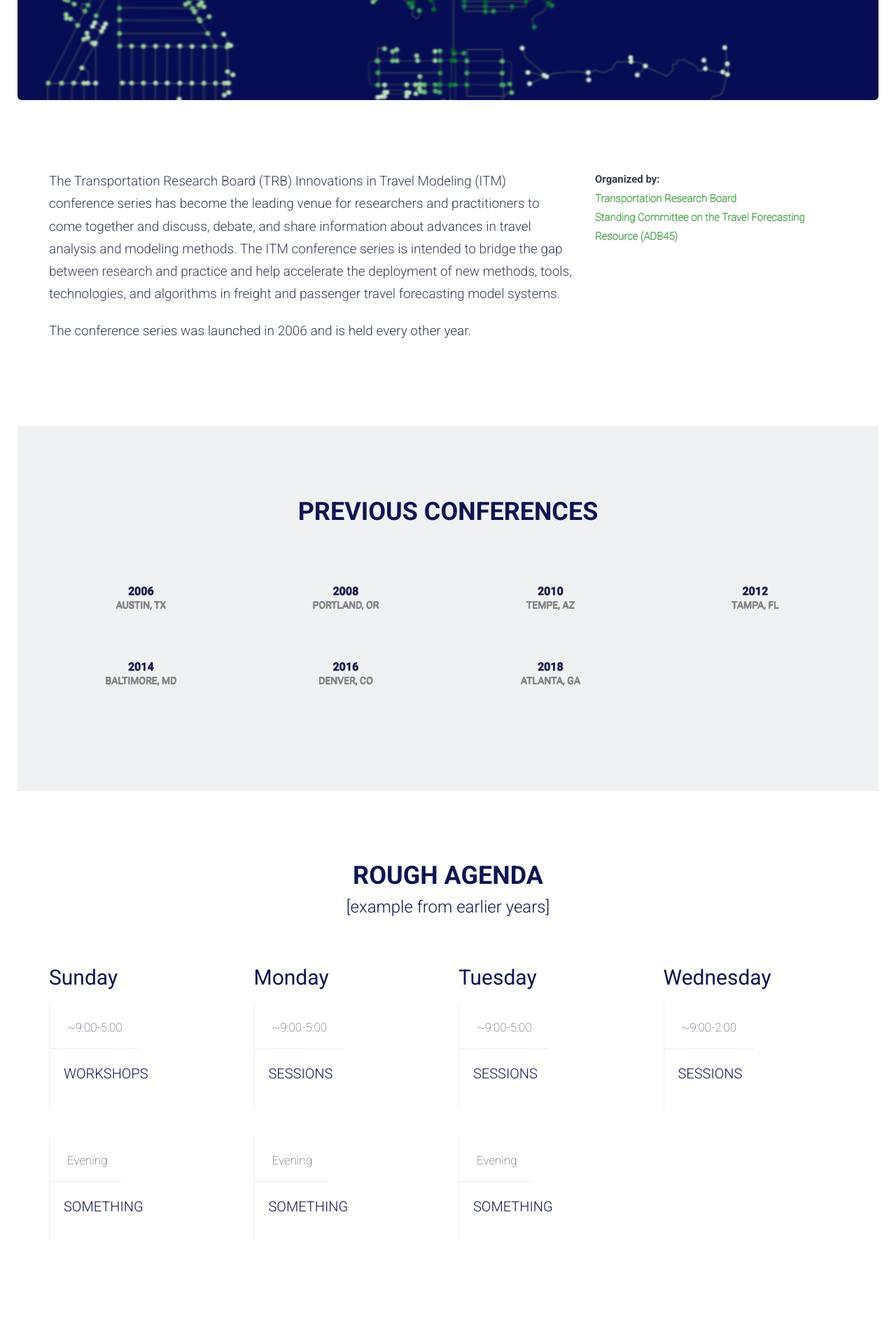
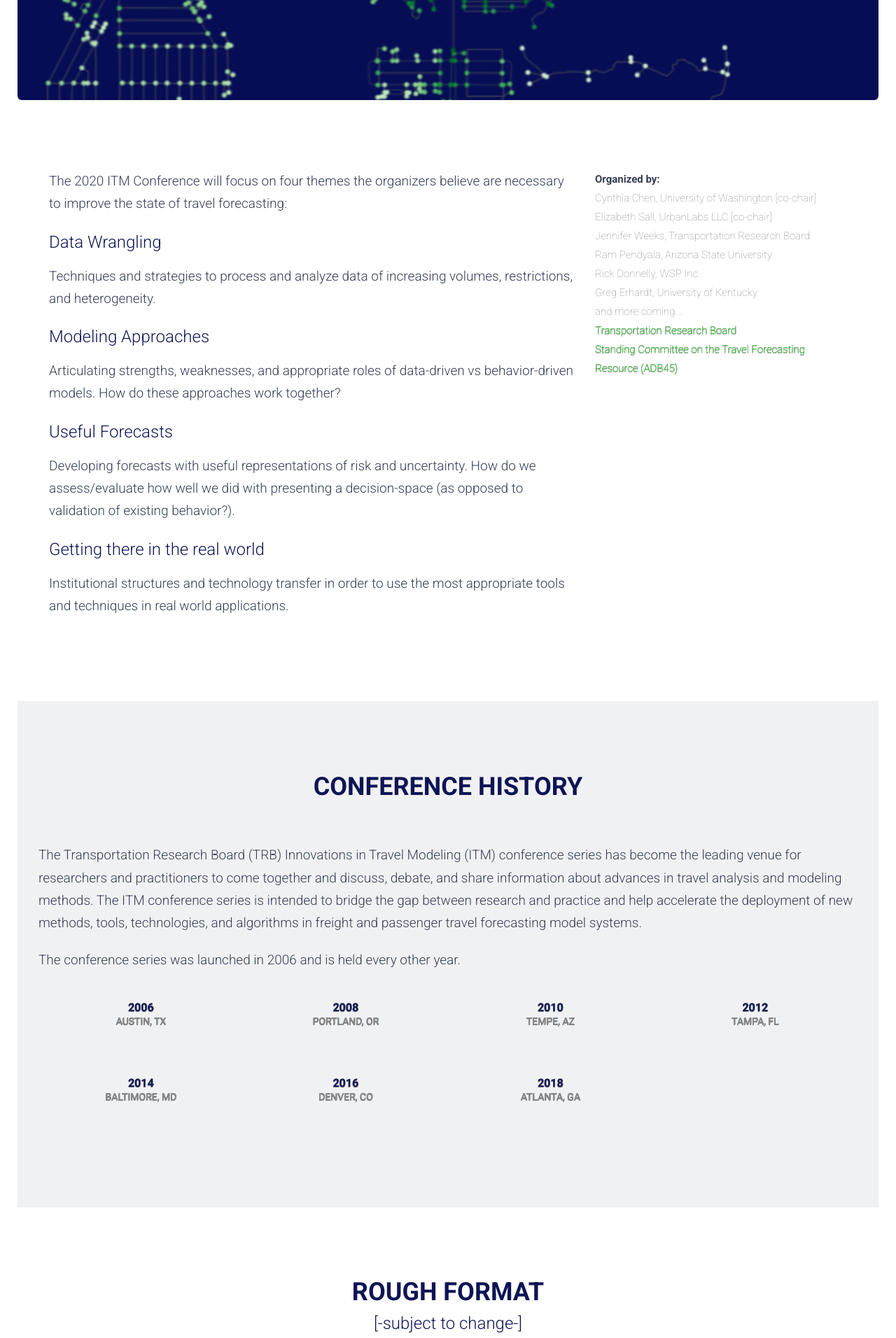
Before and after one commit to lflake/itmconference.github.io, a Jekyll site: the page built from index.html, in a window 1280 px wide. Shown: the part 767-2679 px from the top of the page at 70% size. Built offline with Jekyll 4.4.1, drawn with Linux system fonts in a browser that asks for light colours; some of the changed text lies outside the part shown.

Commit message:
Add conference overview

```diff
--- a/css/style.css
+++ b/css/style.css
@@ -526,32 +526,37 @@ button:focus,
 /* --------------------------
  * Agenda
  *---------------------------*/
-.section-ajenda .session {
+.section-agenda .session {
     padding       : 15px 0;
     border-left   : 1px solid #eeeeee;
     margin-bottom : 40px;
     }
 
-.section-ajenda .session time {
+.section-agenda .session time {
     padding       : 5px 25px 15px;
     border-bottom : 1px solid #eeeeee;
     display       : inline-block;
     }
 
-.section-ajenda .session h2 {
+.section-agenda .session h2 {
     margin : 20px 0 0 20px;
     }
 
-.section-ajenda .session h3 {
+.section-agenda .session h3 {
     margin         : 20px 0 20px 20px;
     font-size      : 20px;
     text-transform : uppercase;
     }
 
-.section-ajenda .session h3 span {
+.section-agenda .session h3 span {
     font-size   : 14px;
     display     : block;
     line-height : 1;
+    }
+
+.section-agenda .session p {
+    margin         : 5px 0 5px 20px;
+    font-size      : 16px;
     }
 
 /* --------------------------
--- a/index.html
+++ b/index.html
@@ -18,16 +18,36 @@ title: 2020 Innovations in Travel Modeling Conference
         <div class="container">
             <div class="row">
                 <div class="col-md-8">
+                <p class="lead"> The 2020 ITM Conference will focus on four themes the organizers believe are necessary to improve the state of travel forecasting:</p>
+                    <h3> Data Wrangling </h3>
                     <p class="lead">
-The Transportation Research Board (TRB) Innovations in Travel Modeling (ITM) conference series has become the leading venue for researchers and practitioners to come together and discuss, debate, and share information about advances in travel analysis and modeling methods. The ITM conference series is intended to bridge the gap between research and practice and help accelerate the deployment of new methods, tools, technologies, and algorithms in freight and passenger travel forecasting model systems.
+Techniques and strategies to process and analyze data of increasing volumes, restrictions, and heterogeneity.
                     </p>
+                    <h3> Modeling Approaches </h3>
                     <p class="lead">
-                        The conference series was launched in 2006 and is held every other year.
+Articulating strengths, weaknesses, and appropriate roles of data-driven vs behavior-driven models. How do these approaches work together?
+                    </p>
+                    <h3> Useful Forecasts </h3>
+                    <p class="lead">
+Developing forecasts with useful representations of risk and uncertainty.
+How do we assess/evaluate how well we did with presenting a decision-space (as opposed to validation of existing behavior?).
+                    </p>
+                    <h3>Getting there in the real world</h3>
+                    <p class="lead">
+Institutional structures and technology transfer in order to use the most appropriate tools and techniques in real world applications.
                     </p>
                 </div>
                 <div class="col-md-4">
                     <address>
                         <strong>Organized by:</strong><br>
+                        Cynthia Chen, University of Washington [co-chair]<br>
+                        Elizabeth Sall, UrbanLabs LLC [co-chair]<br>
+                        Jennifer Weeks, Transportation Research Board<br>
+                        Ram Pendyala, Arizona State University<br>
+                        Rick Donnelly, WSP Inc.<br>
+                        Greg Erhardt, University of Kentucky<br>
+                        and more coming...<br>
+                        <a
                         <a href="http://www.trb.org">Transportation Research Board</a><br>
                         <a href="https://www.mytrb.org/OnlineDirectory/Committee/Details/3709">Standing Committee on the Travel Forecasting Resource (ADB45)</a><br>
                     </address>
@@ -42,9 +62,15 @@ The Transportation Research Board (TRB) Innovations in Travel Modeling (ITM) con
             <div class="row">
                 <div class="col-md-12">
                     <div class="section-title">
-                        <h1>PREVIOUS CONFERENCES</h1>
+                        <h1>CONFERENCE HISTORY</h1>
                     </div>
                 </div>
+                <p class="lead">
+The Transportation Research Board (TRB) Innovations in Travel Modeling (ITM) conference series has become the leading venue for researchers and practitioners to come together and discuss, debate, and share information about advances in travel analysis and modeling methods. The ITM conference series is intended to bridge the gap between research and practice and help accelerate the deployment of new methods, tools, technologies, and algorithms in freight and passenger travel forecasting model systems.
+                </p>
+                <p class="lead">
+                        The conference series was launched in 2006 and is held every other year.
+                </p>
             </div>
             <div class="row">
             {% for conf in site.data.conferences %}
@@ -68,13 +94,14 @@ The Transportation Research Board (TRB) Innovations in Travel Modeling (ITM) con
     </section>
     <!-- .team -->
 
-    <section id="section-agenda" class="section-wrapper section-ajenda">
+    <section id="section-agenda" class="section-wrapper section-agenda">
         <div class="container">
             <div class="row">
                 <div class="col-md-12">
                     <div class="section-title">
-                        <h1>ROUGH AGENDA</h1>
-                        <h3>[example from earlier years]</h3>
+                        <h1>ROUGH FORMAT</h1>
+                        <h3>[-subject to change-]</h3>
+                        <p>Each attendee will be assigned a participating role, either as a presenter, moderator, or discussant.</p>
                     </div>
                 </div>
             </div>
@@ -88,6 +115,7 @@ The Transportation Research Board (TRB) Innovations in Travel Modeling (ITM) con
                     <div class="session">
                         <time>{{ agenda-item.time }}</time>
                         <h3>{{ agenda-item.name }}</h3>
+                        <p>{{ agenda-item.detail }}</p>
                     </div>
                 {% endfor %}
             </div>
```
Also changed, not shown: other parts of index.html (+1 -1 lines), _data/program.yml (+12 -9 lines).
